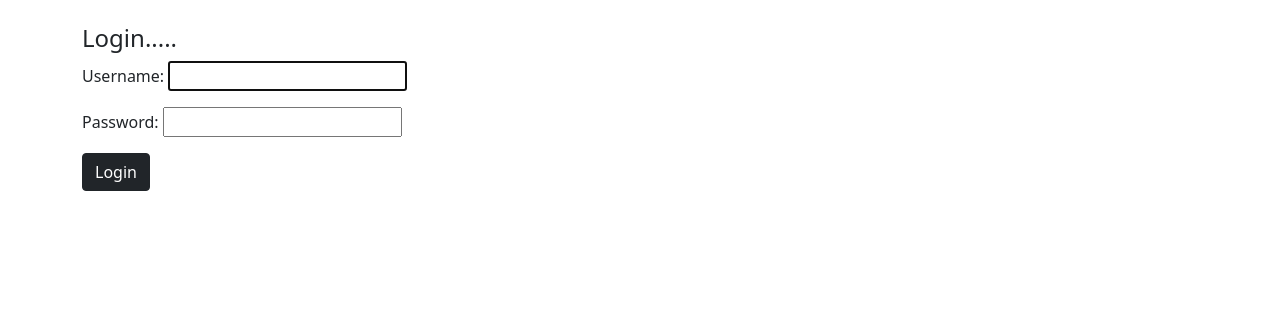
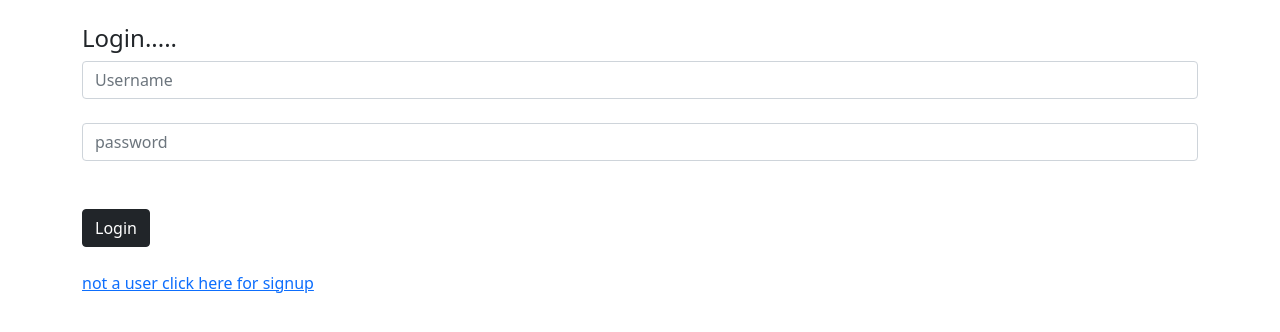
Before and after one commit to Hisham1133/Blog-Application-Using-Django-, a Django app: page /members/login/ in a window 1280 px wide. Shown: the part 56-388 px from the top of the page. Run offline with Django 3.2, Linux system fonts and the light colour scheme.

Commit message:
Login Page Customized

```diff
--- a/blog/members/templates/registration/login.html
+++ b/blog/members/templates/registration/login.html
@@ -5,8 +5,18 @@
 <div class="form-group">
 <form method="post">
     {% csrf_token %}
-    {{ form.as_p }}
+    <div class="form-group">
+        <input type="text" class="form-control" name="username" placeholder="Username">
+    </div>
+    <br>
+    <div class="form-group">
+        <input type="password" class="form-control" name="password" placeholder="password">
+    </div>
+    <br>
+    <br>
     <button class="btn btn-dark" >Login</button>
+    <br><br>
+    <a href="{% url 'register' %}">not a user click here for signup</a>
 </form>
 </div>
 {% endblock %}
```
Also changed, not shown: blog/db.sqlite3.
